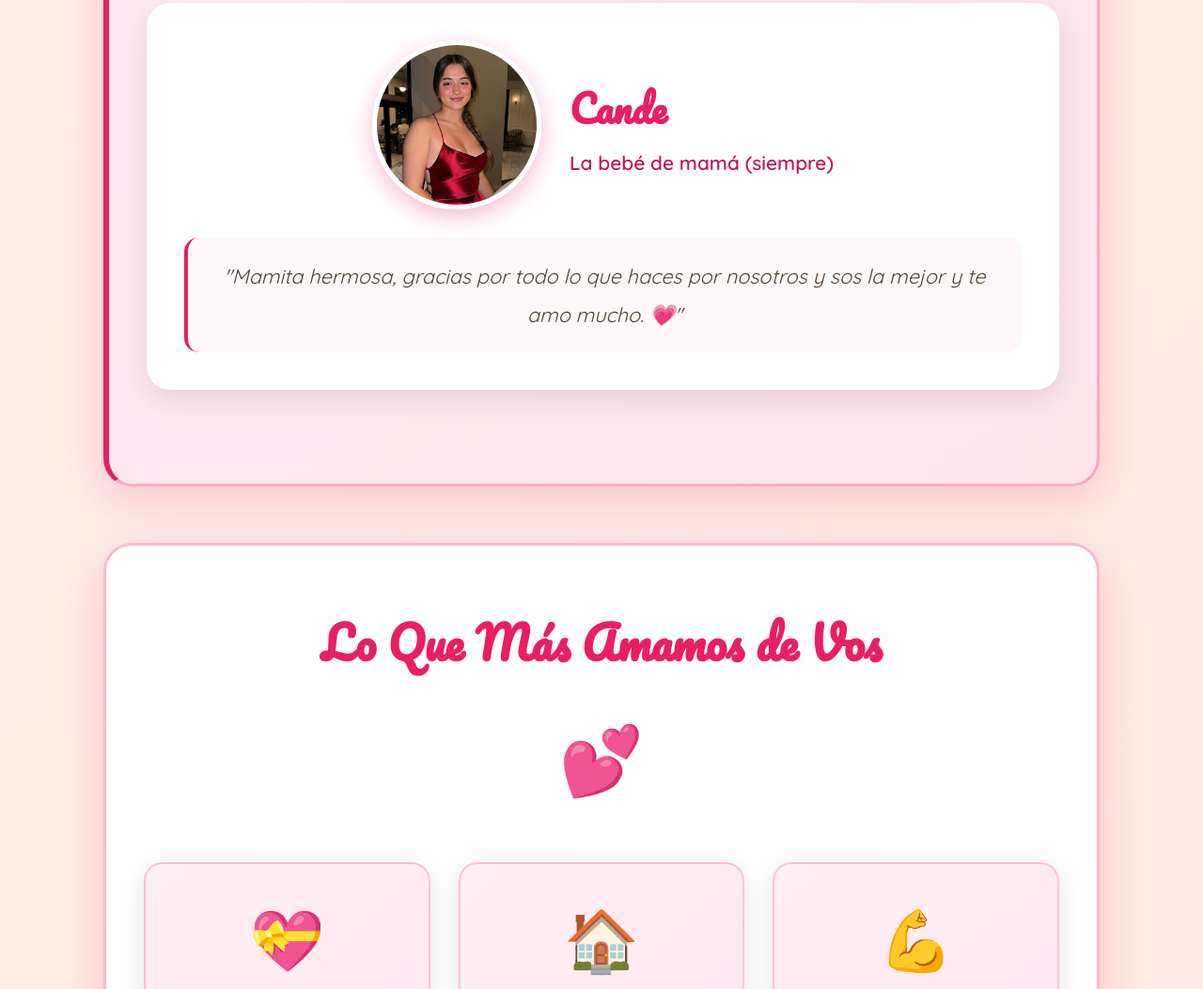
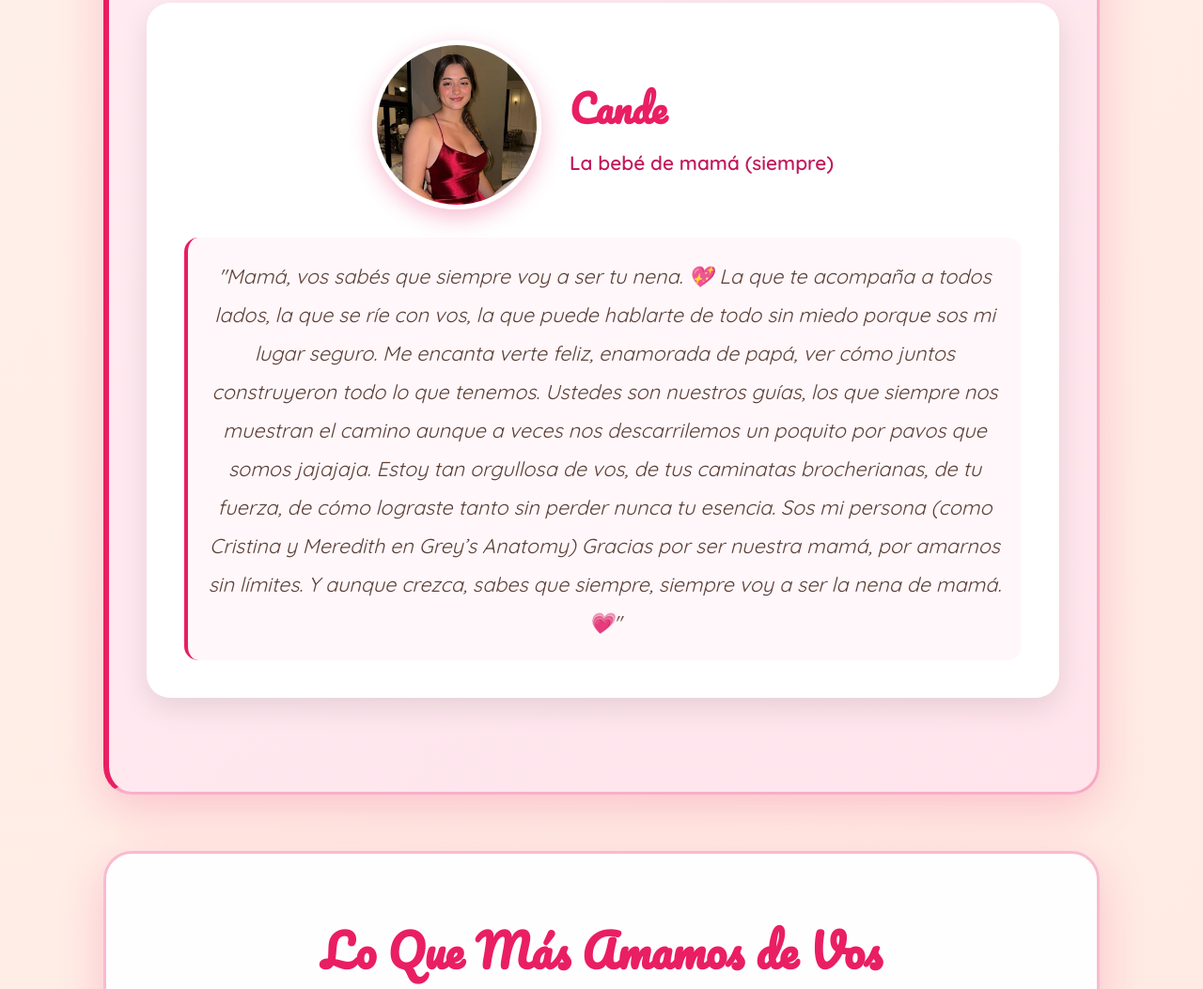
Before and after one commit to lisandrobustosm/day-of-mother, a plain HTML site: page index.html in a window 1280 px wide. Shown: the part 3290-4343 px from the top of the page at 94% size. Drawn offline with Linux system fonts and the light colour scheme.

Commit message:
se corrige texto cande

```diff
--- a/index.html
+++ b/index.html
@@ -477,7 +477,11 @@
                 </div>
             </div>
             <div class="child-message">
-                "Mamita hermosa, gracias por todo lo que haces por nosotros y sos la mejor y te amo mucho. 💗"
+                "Mamá, vos sabés que siempre voy a ser tu nena. 💖 La que te acompaña a todos lados, la que se ríe con vos, la que puede hablarte de todo sin miedo porque sos mi lugar seguro.
+
+                Me encanta verte feliz, enamorada de papá, ver cómo juntos construyeron todo lo que tenemos. Ustedes son nuestros guías, los que siempre nos muestran el camino aunque a veces nos descarrilemos un poquito por pavos que somos jajajaja.
+                Estoy tan orgullosa de vos, de tus caminatas brocherianas, de tu fuerza, de cómo lograste tanto sin perder nunca tu esencia.
+                Sos mi persona (como Cristina y Meredith en Grey’s Anatomy) Gracias por ser nuestra mamá, por amarnos sin límites. Y aunque crezca, sabes que siempre, siempre voy a ser la nena de mamá. 💗"
             </div>
         </div>
     </section>
```
